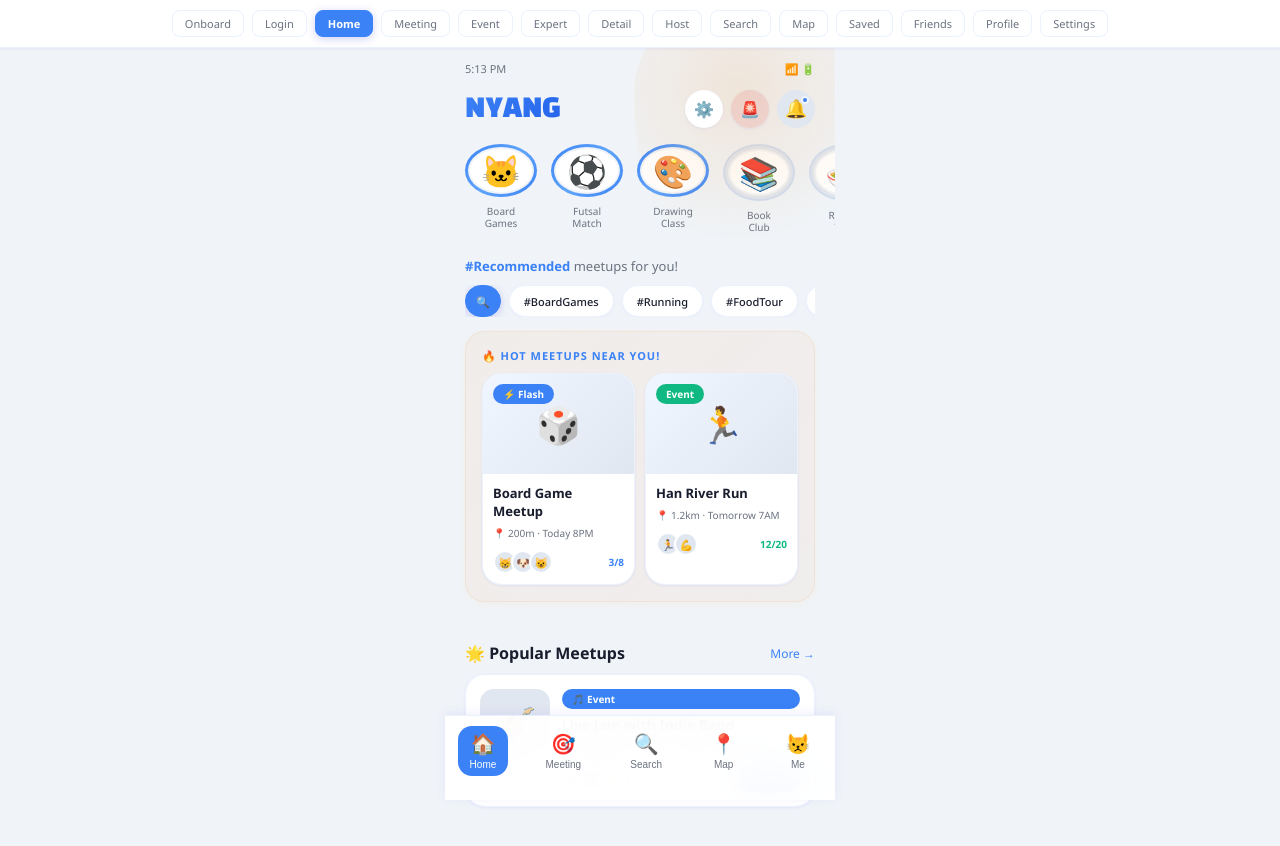
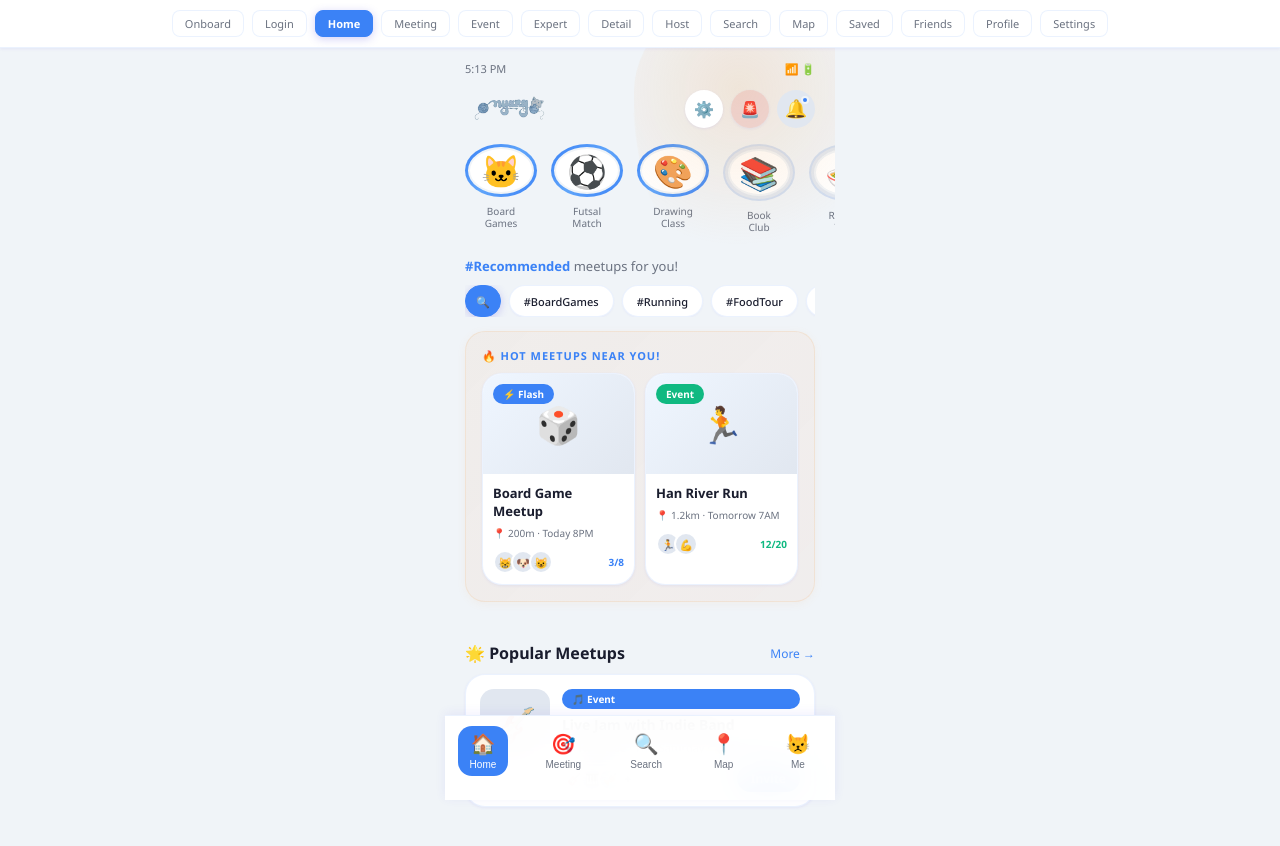
Before and after one commit to j4671122/Nyang-meeting, a plain HTML site: page index.html in a window 1280 px wide. Drawn offline with Linux system fonts and the light colour scheme.

Commit message:
Logo update

```diff
--- a/index.html
+++ b/index.html
@@ -603,12 +603,10 @@
     z-index: 10;
     margin-top: 0;
   }
-  .home-logo {
-    font-family: 'Black Han Sans', sans-serif;
-    font-size: 26px;
-    background: linear-gradient(135deg, var(--accent), var(--accent2));
-    -webkit-background-clip: text;
-    -webkit-text-fill-color: transparent;
+  .home-logo img {
+    height: 28px;   /* 원하는 크기 */
+    width: auto;
+    display: block;
   }
   .home-header-right { display: flex; gap: 8px; }
   .notif-btn {
@@ -631,7 +629,7 @@
     padding: 0 20px 89px; /* 원래 30px에서 45px로 늘려 하단 여백 확보 */
     overflow-x: auto;
     scrollbar-width: none;
-    overflow-y: visible; /* hidden으로 바꾸지 마세요! 글씨가 가려집니다 */
+    overflow-y: hidden; /* hidden으로 바꾸지 마세요! 글씨가 가려집니다 */
     margin-bottom: 24px;
     white-space: nowrap; /* 한 줄 유지 추가 */
   }
@@ -1647,7 +1645,9 @@
       <div class="statusbar-icons">📶 🔋</div>
     </div>
     <div class="home-header">
-      <div class="home-logo">NYANG</div>
+      <div class="home-logo">
+        <img src="assets/Nyang_Logo.png" alt="Nyang Logo">
+      </div>
       <div class="home-header-right">
         <button class="topnav-icon-btn" onclick="showScreen('settings')">⚙️</button>
         <button class="topnav-icon-btn" onclick="showReportOverlay()" style="background:rgba(224,85,85,0.15);">🚨</button>
```
